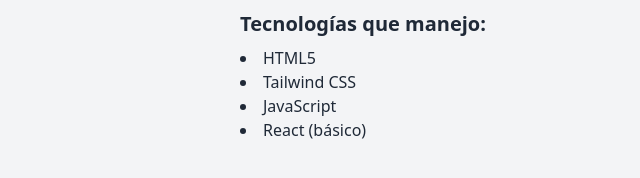
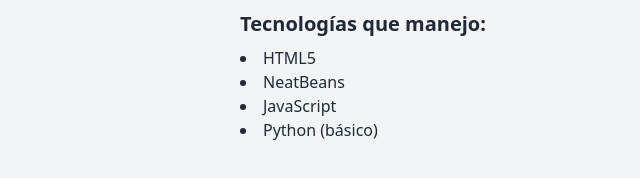
Before and after one commit to ChutinRop/mi-potafolio, a plain HTML site: page sobre-mi.html in a window 1280 px wide. Shown: the part 278-456 px from the top of the page, 32-672 px from the left. Drawn offline with nearby package versions, Linux system fonts and the light colour scheme.

Commit message:
actualizacion de la interfaz
srregle mi interfaz y unos errores

```diff
--- a/sobre-mi.html
+++ b/sobre-mi.html
@@ -25,9 +25,9 @@
     <h3 class="text-xl font-semibold mt-6 mb-2">Tecnologías que manejo:</h3>
     <ul class="list-disc list-inside">
       <li>HTML5</li>
-      <li>Tailwind CSS</li>
+      <li>NeatBeans</li>
       <li>JavaScript</li>
-      <li>React (básico)</li>
+      <li>Python (básico)</li>
     </ul>
   </main>
 </body>
```
Also changed, not shown: index.html (+1 -1 lines).
